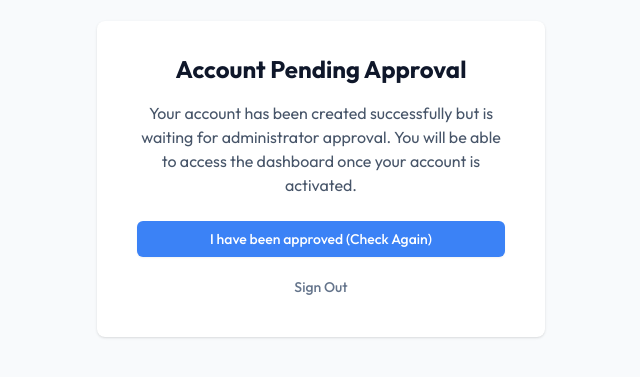
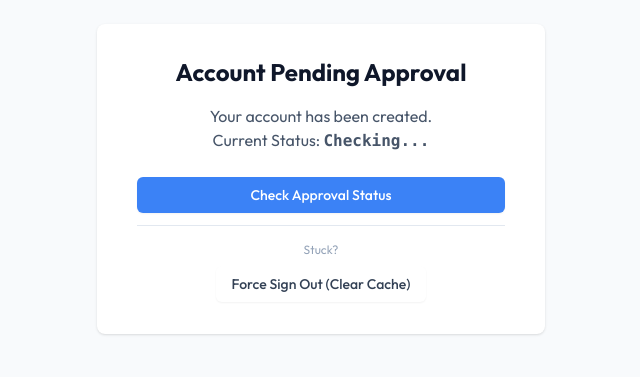
Before and after one commit to KrikINS/FLOOR_READY, a React (Vite) app: page /pending-approval in a window 1280 px wide. Shown: the part 221-598 px from the top of the page, without its empty margins (319-959 px from the left). Built offline with nearby package versions, Linux system fonts and the light colour scheme.

Commit message:
feat: Add raw status check and force logout to Pending page

```diff
--- a/src/pages/PendingApproval.tsx
+++ b/src/pages/PendingApproval.tsx
@@ -1,10 +1,53 @@
 
-import React from 'react';
+import React, { useEffect, useState } from 'react';
+import { useNavigate } from 'react-router-dom';
 import { useAuth } from '../context/AuthContext';
 import Button from '../components/ui/Button';
 
 const PendingApproval: React.FC = () => {
-    const { signOut } = useAuth();
+    const { signOut, user } = useAuth();
+    const navigate = useNavigate();
+    const [isChecking, setIsChecking] = useState(false);
+    const [dbStatus, setDbStatus] = useState<string | null>(null);
+
+    const checkStatusRaw = async () => {
+        setIsChecking(true);
+        try {
+            const url = import.meta.env.VITE_SUPABASE_URL;
+            const key = import.meta.env.VITE_SUPABASE_ANON_KEY;
+
+            // Raw fetch to bypass potential library hangs
+            const res = await fetch(`${url}/rest/v1/profiles?select=status&id=eq.${user?.id}&limit=1`, {
+                headers: {
+                    'apikey': key,
+                    'Authorization': `Bearer ${key}`
+                }
+            });
+
+            if (res.ok) {
+                const data = await res.json();
+                if (data && data.length > 0) {
+                    setDbStatus(data[0].status);
+                    if (data[0].status === 'Active') {
+                        // Force a reload to clear any stale client state if active
+                        alert('Your account is Active! Redirecting...');
+                        window.location.href = '/dashboard';
+                    }
+                }
+            }
+        } catch (err) {
+            console.error('Raw check failed', err);
+        } finally {
+            setIsChecking(false);
+        }
+    };
+
+    const forceLogout = () => {
+        // Nuke local storage to force sign out
+        localStorage.clear();
+        sessionStorage.clear();
+        window.location.href = '/login';
+    };
 
     return (
         <div className="min-h-screen bg-slate-50 flex flex-col justify-center py-12 sm:px-6 lg:px-8">
@@ -14,17 +57,25 @@ const PendingApproval: React.FC = () => {
                         Account Pending Approval
                     </h2>
                     <p className="text-slate-600 mb-6">
-                        Your account has been created successfully but is waiting for administrator approval.
-                        You will be able to access the dashboard once your account is activated.
+                        Your account has been created.
+                        <br />
+                        Current Status: <span className="font-mono font-bold">{dbStatus || 'Checking...'}</span>
                     </p>
 
                     <div className="flex flex-col space-y-3">
-                        <Button onClick={() => window.location.reload()}>
-                            I have been approved (Check Again)
+                        <Button
+                            onClick={checkStatusRaw}
+                            disabled={isChecking}
+                        >
+                            {isChecking ? 'Checking...' : 'Check Approval Status'}
                         </Button>
-                        <Button variant="ghost" onClick={() => signOut()}>
-                            Sign Out
-                        </Button>
+
+                        <div className="pt-4 border-t border-slate-200">
+                            <p className="text-xs text-slate-400 mb-2">Stuck?</p>
+                            <Button variant="secondary" onClick={forceLogout}>
+                                Force Sign Out (Clear Cache)
+                            </Button>
+                        </div>
                     </div>
                 </div>
             </div>
```
